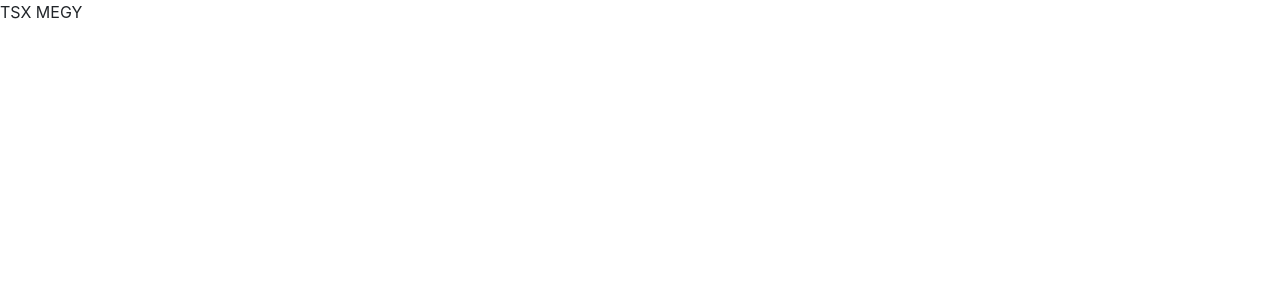
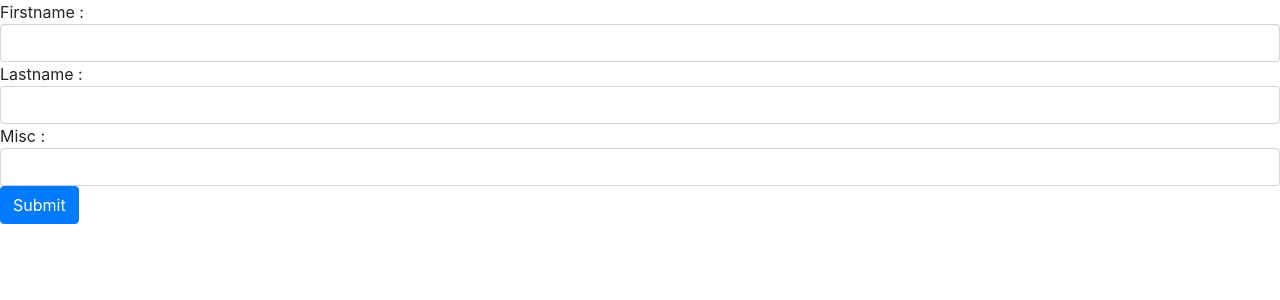
Before and after one commit to PeterRusznak/soc, a React app: page / in a window 1280 px wide. Shown: the top 300 px of the page. Built offline with nearby package versions, Linux system fonts and the light colour scheme; the HTML template or start-up script is replaced by a standard one.

Commit message:
Creating new users through frontend UI

```diff
--- a/src/soc_assets/public/App.tsx
+++ b/src/soc_assets/public/App.tsx
@@ -1,8 +1,9 @@
 import React from 'react';
+import Create from './components/Create';
 const App = () => {
     return (
         <div>
-            TSX MEGY
+            <Create />
         </div>
     );
 }
--- /dev/null
+++ b/src/soc_assets/public/components/Create.tsx
@@ -0,0 +1,60 @@
+import React, { useState } from 'react';
+import soc from 'ic:canisters/soc';
+
+const Create = () => {
+
+    const [first, setFirst] = useState('');
+    const [last, setLast] = useState('');
+    const [desc, setDesc] = useState('');
+
+    const [done, setDone] = useState(false);
+    const [saving, setSaving] = useState(false);
+
+    const submit = async () => {
+        setSaving(true)
+        let newProfile = {
+            firstName: first,
+            lastName: last,
+            desc: desc,
+        };
+        await soc.create(newProfile);
+        setDone(true);
+    }
+    if (done) {
+        setSaving(false);
+    }
+
+    if (saving) {
+        return (<progress />);
+    }
+
+    return (
+        <div>
+            <form name="new-user" className="form-group" onSubmit={() => submit()}>
+                <div>
+                    Firstname :
+                    <input name="first" type="text" className="form-control"
+                        onChange={ev => setFirst(ev.target.value)} />
+                </div>
+                <div>
+                    Lastname :
+                    <input name="last" type="text" className="form-control"
+                        onChange={ev => setLast(ev.target.value)} />
+                </div>
+
+                <div>
+                    Misc :
+                    <input name="desc" type="text" className="form-control"
+                        onChange={ev => setDesc(ev.target.value)} />
+                </div>
+
+                <div >
+                    <button className="btn btn-primary" type="submit">
+                        Submit</button>
+                </div>
+            </form>
+        </div>
+    )
+}
+
+export default Create
```
Also changed, not shown: 1 other file (tests, documents, lock files or other folders).
